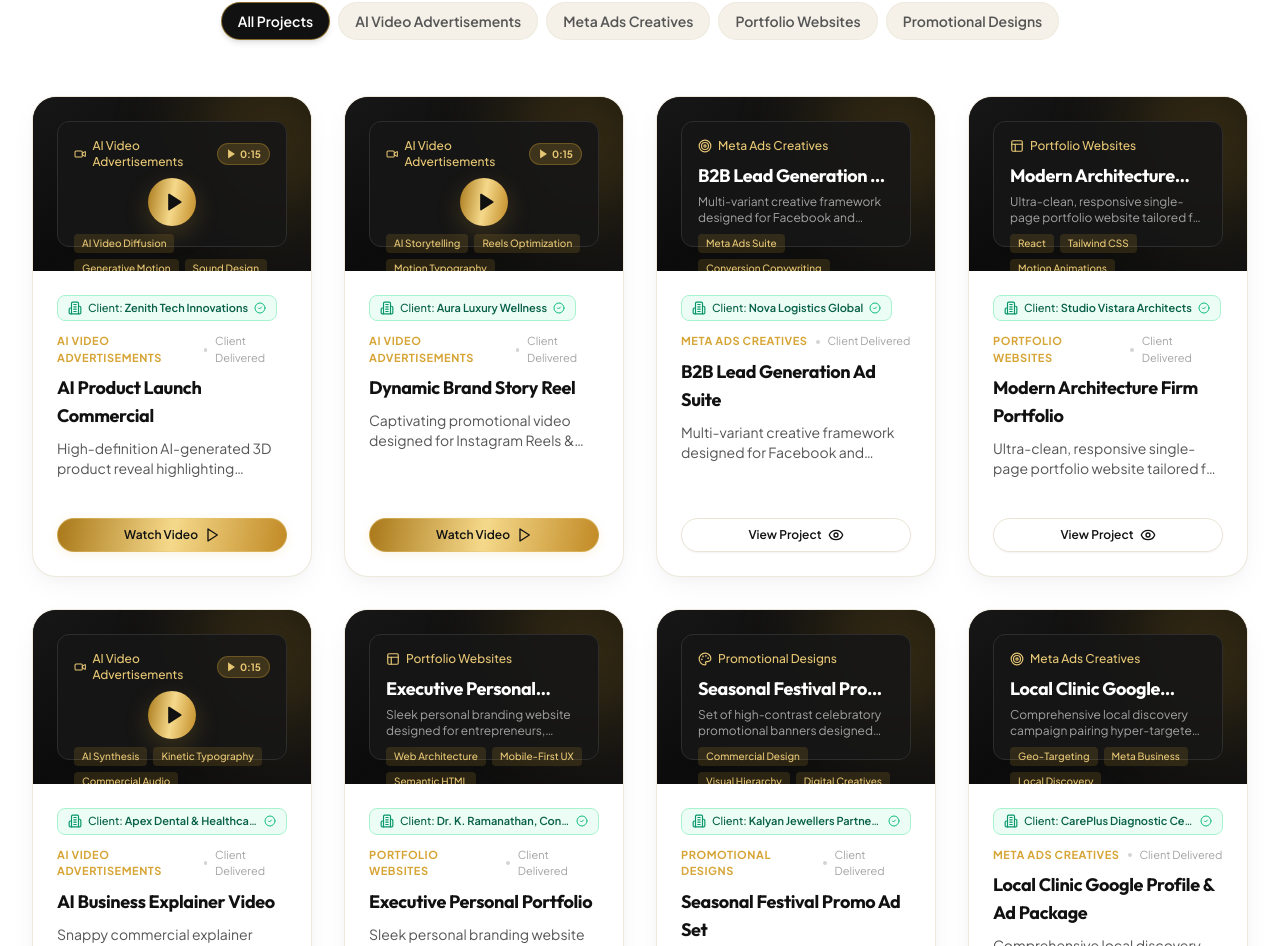
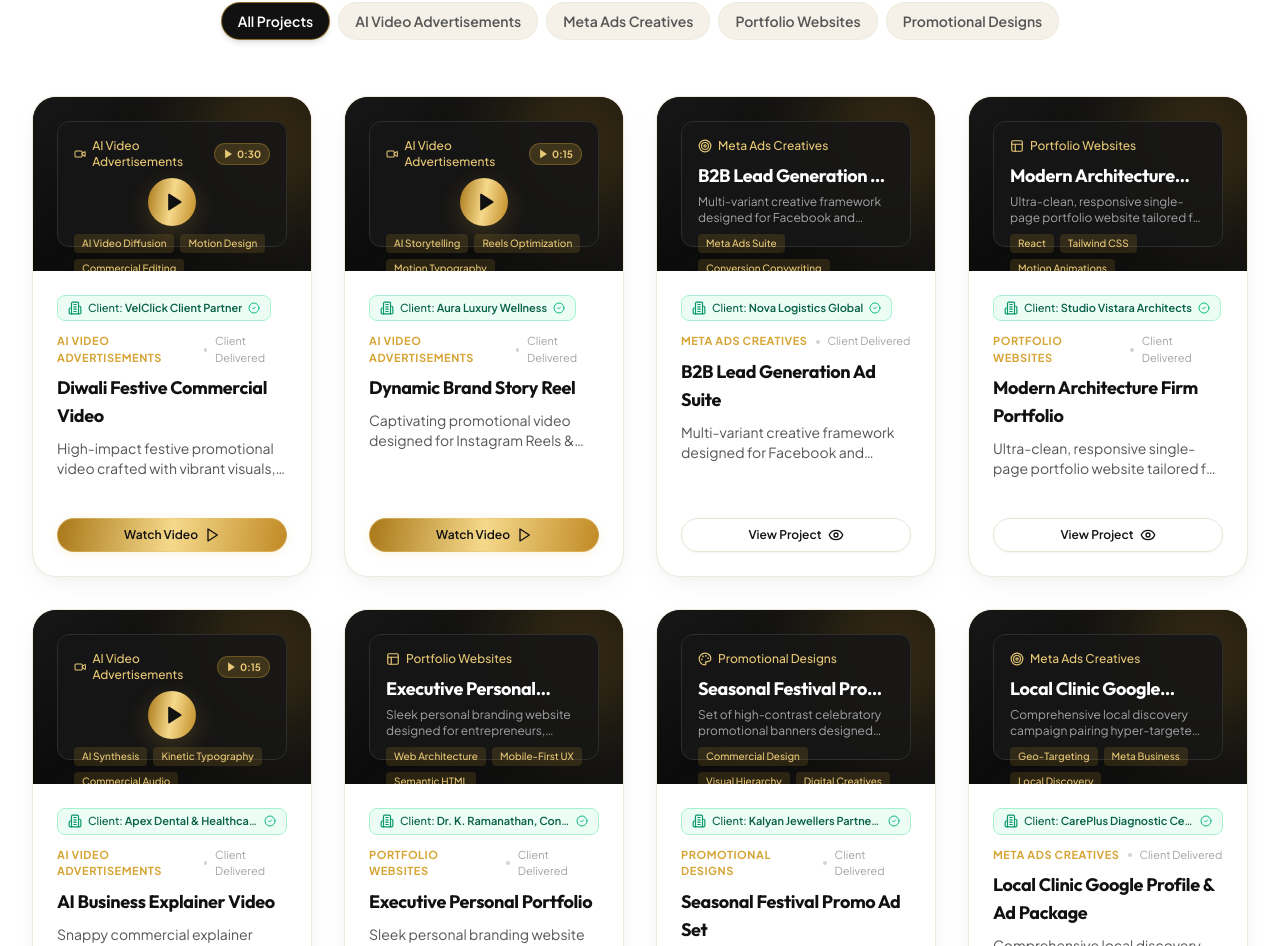
Before and after one commit to Ananthakrishnan12/velclick_landing_page, a React (Vite) app: page / in a window 1280 px wide. Shown: the part 3223-4169 px from the top of the page. Built offline with nearby package versions, Linux system fonts and the light colour scheme.

Commit message:
feat: link diwali.mp4 in portfolio and ignore video folder in vite watcher

```diff
--- a/src/data/portfolio.js
+++ b/src/data/portfolio.js
@@ -18,19 +18,18 @@ export const portfolioCategories = [
 export const portfolioProjects = [
   {
     id: 1,
-    title: "AI Product Launch Commercial",
-    clientName: "Zenith Tech Innovations",
+    title: "Diwali Festive Commercial Video",
+    clientName: "VelClick Client Partner",
     category: "AI Video Advertisements",
     isVideo: true,
-    // Working demo MP4 video - replace with your local file: "/videos/zenith-launch.mp4"
-    videoUrl: "https://commondatastorage.googleapis.com/gtv-videos-bucket/sample/ForBiggerBlazes.mp4",
-    duration: "0:15",
+    videoUrl: "/videos/diwali.mp4",
+    duration: "0:30",
     aspectRatio: "16:9",
     thumbnail: "/images/hero-visual-3d.png",
     tag: "Client Delivered",
-    description: "High-definition AI-generated 3D product reveal highlighting dynamic lighting, motion pacing, and cinematic neural voiceover.",
-    deliverables: ["4K AI Visual Synthesis", "Custom Neural Voiceover", "Dynamic Motion Graphics", "16:9 Landscape & 9:16 Reel Export"],
-    tech: ["AI Video Diffusion", "Generative Motion", "Sound Design"],
+    description: "High-impact festive promotional video crafted with vibrant visuals, celebrations, and conversion-focused branding for seasonal campaign engagement.",
+    deliverables: ["4K Video Production", "Festive Sound Design & Audio", "Reels & Feed Formats", "Campaign Hook & CTAs"],
+    tech: ["AI Video Diffusion", "Motion Design", "Commercial Editing"],
   },
   {
     id: 2,
--- a/vite.config.js
+++ b/vite.config.js
@@ -6,5 +6,8 @@ export default defineConfig({
   server: {
     port: 3000,
     open: false,
+    watch: {
+      ignored: ['**/public/videos/**'],
+    },
   },
 });
```
